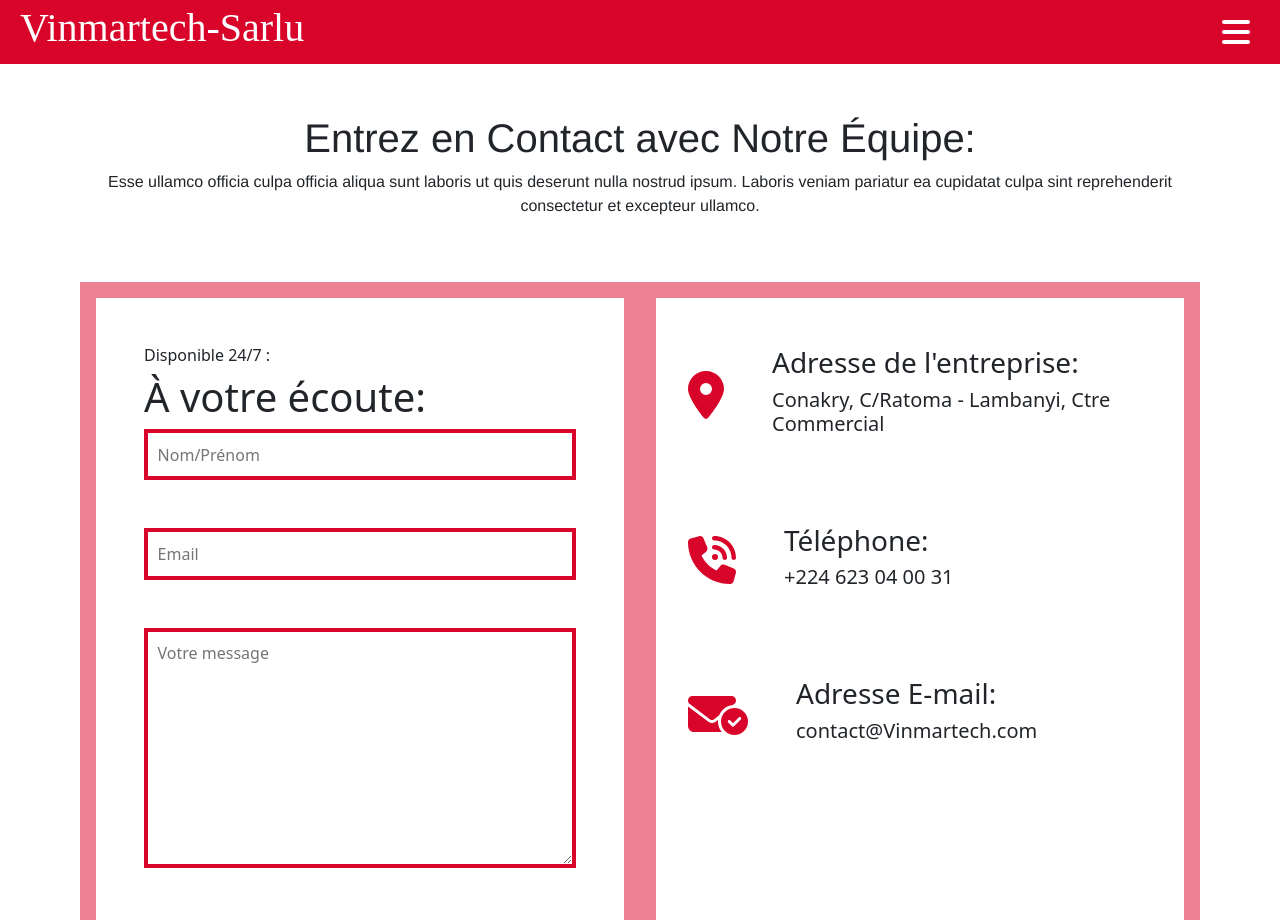
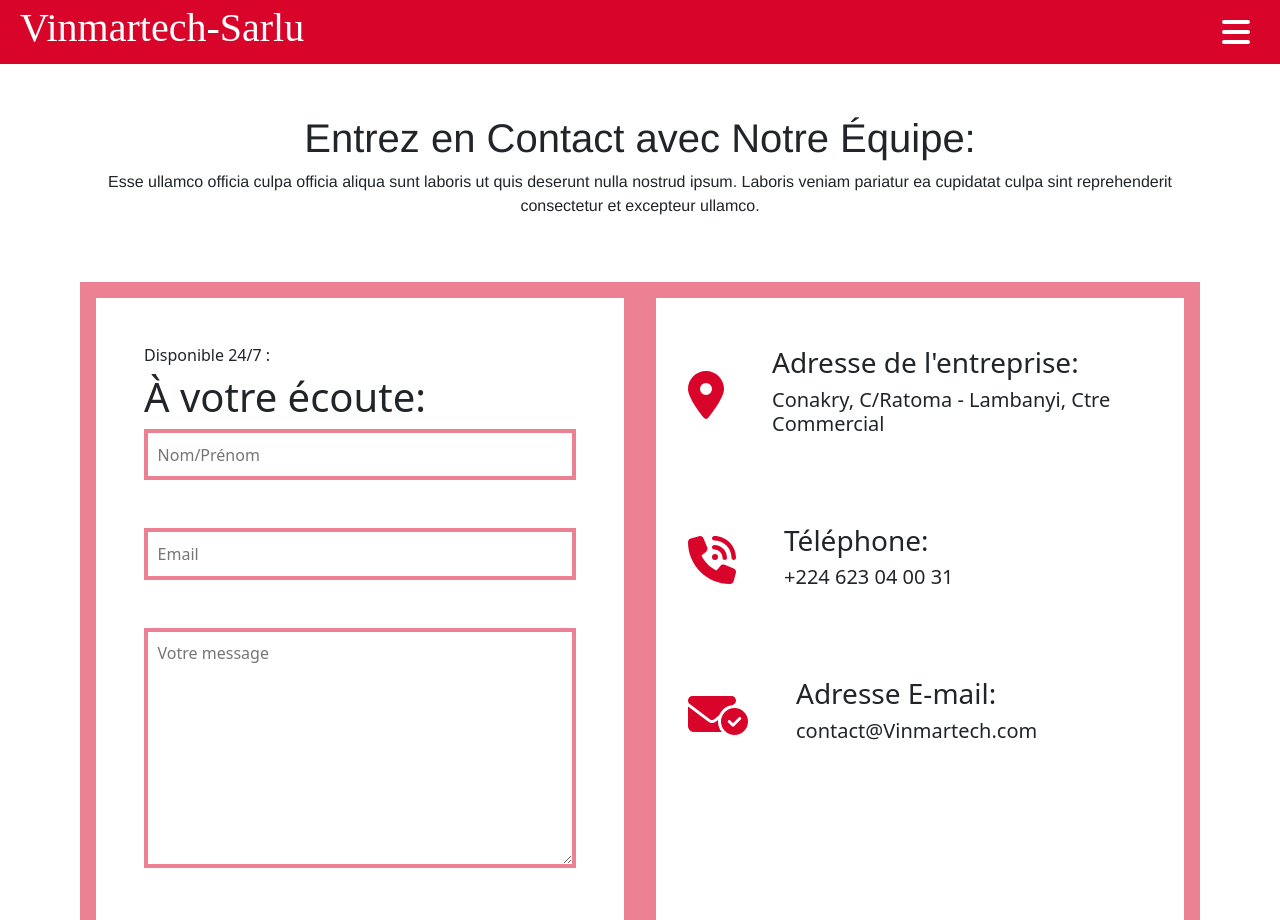
Before and after one commit to Alphonse-K/vinmartech, a React (Create React App) app: page /contact in a window 1280 px wide. Shown: the top 920 px of the page. Built offline with nearby package versions, Linux system fonts and the light colour scheme; a web font is replaced by a local one.

Commit message:
contact section design is over

```diff
--- a/src/App.css
+++ b/src/App.css
@@ -782,13 +782,13 @@ ul li .link:hover::before {
   padding: .6rem;
   margin-bottom: 3rem;
   outline: none;
-  border: rgb(217, 4, 41) solid 4px;
+  border: rgba(217, 4, 41, .5) solid 4px;
   -webkit-transition: .5s;
   transition: .5s;
 }
 
 .form .contact-form input:focus {
-  border-color:rgba(217, 4, 41, .5);
+  border-color:rgb(217, 4, 41);
 }
 
 .form .contact-form textarea {
@@ -797,13 +797,13 @@ ul li .link:hover::before {
   min-height: 30vh;
   margin-bottom: 3rem;
   outline: none;
-  border: rgb(217, 4, 41) solid 4px;
+  border: rgba(217, 4, 41, .5) solid 4px;
   -webkit-transition: .5s;
   transition: .5s;
 }
 
-.form .contact-form textarea.about {
-  border-color:rgba(217, 4, 41, .5);
+.form .contact-form textarea:focus {
+  border-color:rgb(217, 4, 41);
 }
 
 .form .contact-form input[type='submit'] {
```
